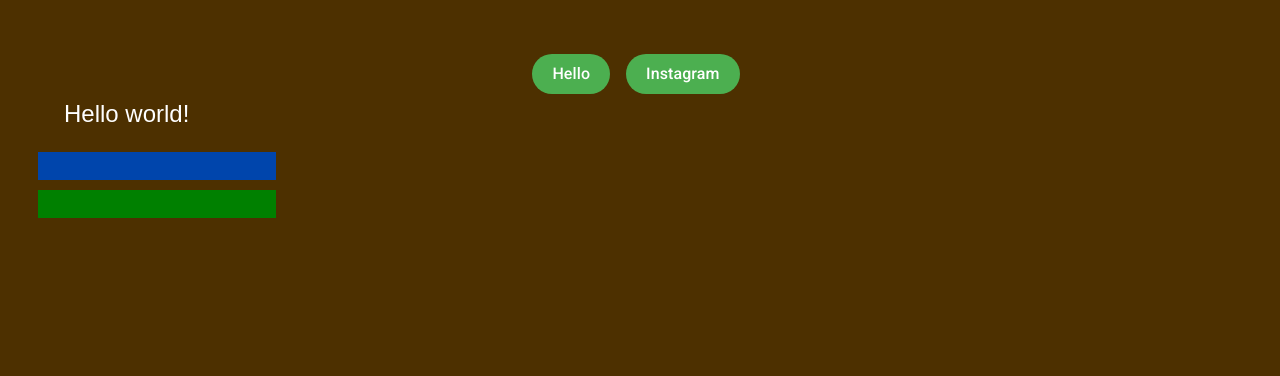
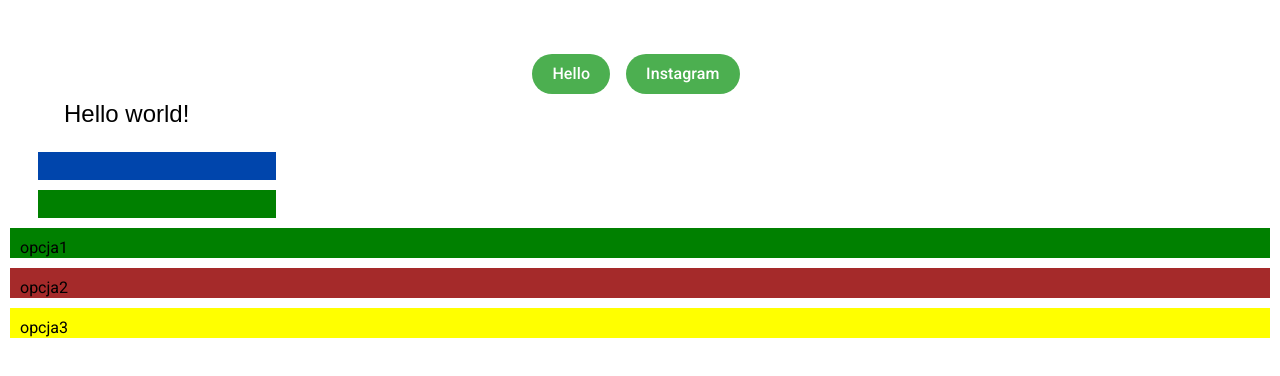
Before and after one commit to JakubCzuba/Task, an Angular app: page / in a window 1280 px wide. Shown: the top 376 px of the page. Built offline with nearby package versions, Linux system fonts and the light colour scheme.

Commit message:
input lesson

```diff
--- /dev/null
+++ b/src/app/Models/menu-item.interface.ts
@@ -0,0 +1,4 @@
+export interface ClassItem{
+    name: string;
+    backgroundColor: string;
+}
--- a/src/app/app.component.html
+++ b/src/app/app.component.html
@@ -2,3 +2,4 @@
 <app-helloworld appHwcolor></app-helloworld>
 <div class="div1" appHighlight *ngIf="title === 'task'" class="homebgcolor"></div>
 <div class="div1" [ngClass]="{'red': x === 1, 'green' : x === 2, 'blue' : x === 3 }"></div>
+<app-menuadi [items]="menutitems"></app-menuadi>
--- a/src/app/app.component.ts
+++ b/src/app/app.component.ts
@@ -5,6 +5,8 @@ import { WelcomebuttonComponent } from './components/welcomebutton/welcomebutton
 import { HighlightDirective } from './directives/highlight/highlight.directive';
 import { CommonModule } from '@angular/common';
 import { HwcolorDirective } from './directives/hwcolor/hwcolor.directive';
+import { MenuadiComponent } from './components/menuadi/menuadi.component';
+import { ClassItem } from './Models/menu-item.interface';
 
 @Component({
   selector: 'app-root',
@@ -16,6 +18,7 @@ import { HwcolorDirective } from './directives/hwcolor/hwcolor.directive';
     HighlightDirective,
     CommonModule,
     HwcolorDirective,
+    MenuadiComponent
   ],
   templateUrl: './app.component.html',
   styleUrl: './app.component.scss',
@@ -24,4 +27,18 @@ import { HwcolorDirective } from './directives/hwcolor/hwcolor.directive';
 export class AppComponent {
   title = 'task';
   x = 2;
+  menutitems: ClassItem[] = [
+    {
+      name: 'opcja1',
+      backgroundColor: 'green'
+    },
+    {
+      name: 'opcja2',
+      backgroundColor: 'brown'
+    },
+    {
+      name: 'opcja3',
+      backgroundColor: 'yellow'
+    }
+  ];
 }
--- a/src/app/components/helloworld/helloworld.component.scss
+++ b/src/app/components/helloworld/helloworld.component.scss
@@ -3,7 +3,6 @@
     margin-left: 5%;
     font-family: Arial, sans-serif;
     font-size: 24px;
-    color: white;
   }
 
   /* Stylowanie dla innych komponentów strony, jeśli potrzebne */
--- /dev/null
+++ b/src/app/components/menuadi/menuadi.component.html
@@ -0,0 +1,3 @@
+<div *ngFor="let item of items" [style.backgroundColor]="item.backgroundColor">
+    {{item.name}}
+</div>
--- a/src/styles.scss
+++ b/src/styles.scss
@@ -1,7 +1,7 @@
 /* You can add global styles to this file, and also import other style files */
 
 html, body { height: 100%; }
-body { margin: 0; font-family: Roboto, "Helvetica Neue", sans-serif; background-color: rgb(77, 48, 0);}
+body { margin: 0; font-family: Roboto, "Helvetica Neue", sans-serif; background-color: rgb(255, 255, 255);}
 
 
 .homebgcolor{
```
Also changed, not shown: src/app/components/menuadi/menuadi.component.ts (added, +19 -0 lines), src/app/components/menuadi/menuadi.component.scss (added), 1 other file (tests, documents, lock files or other folders).
